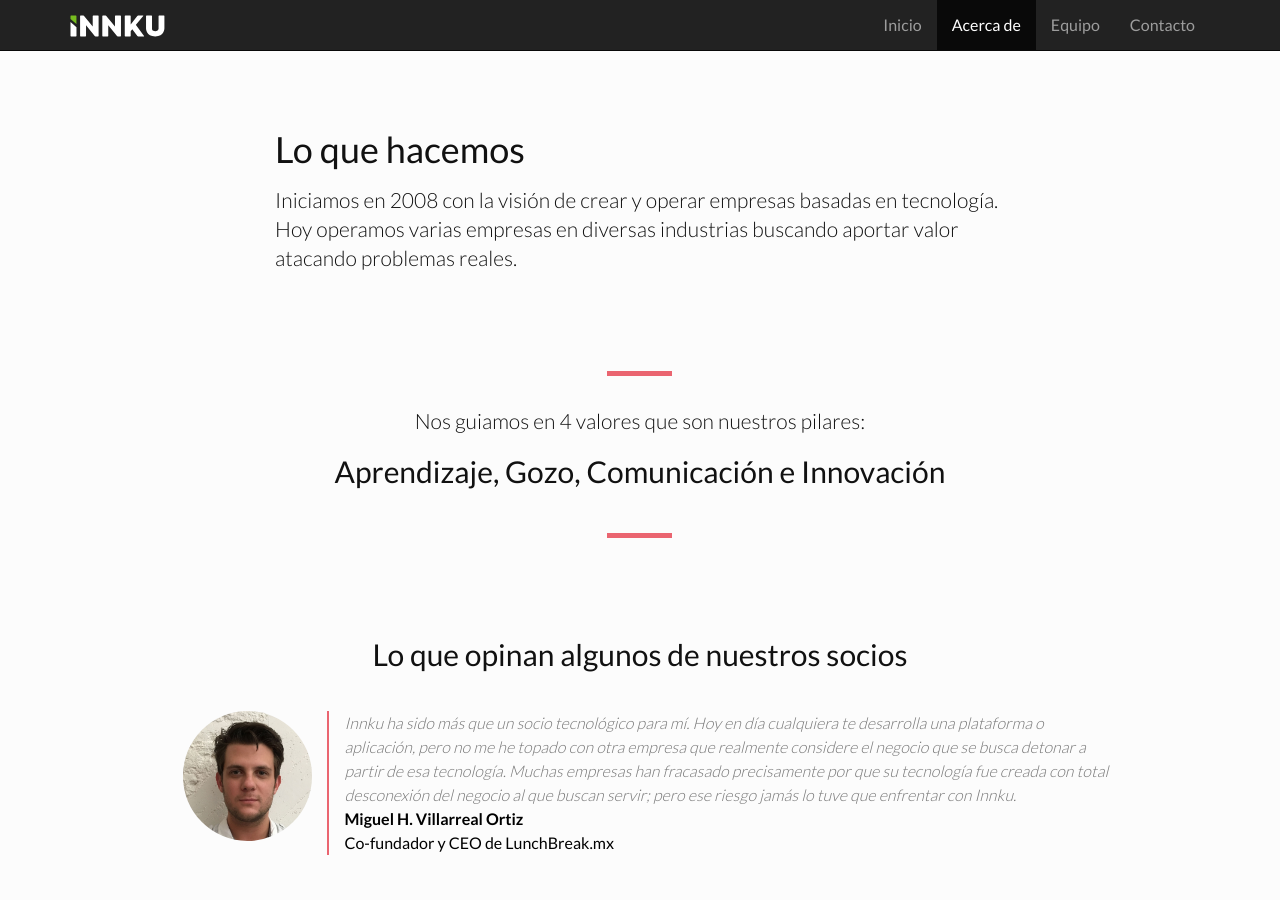
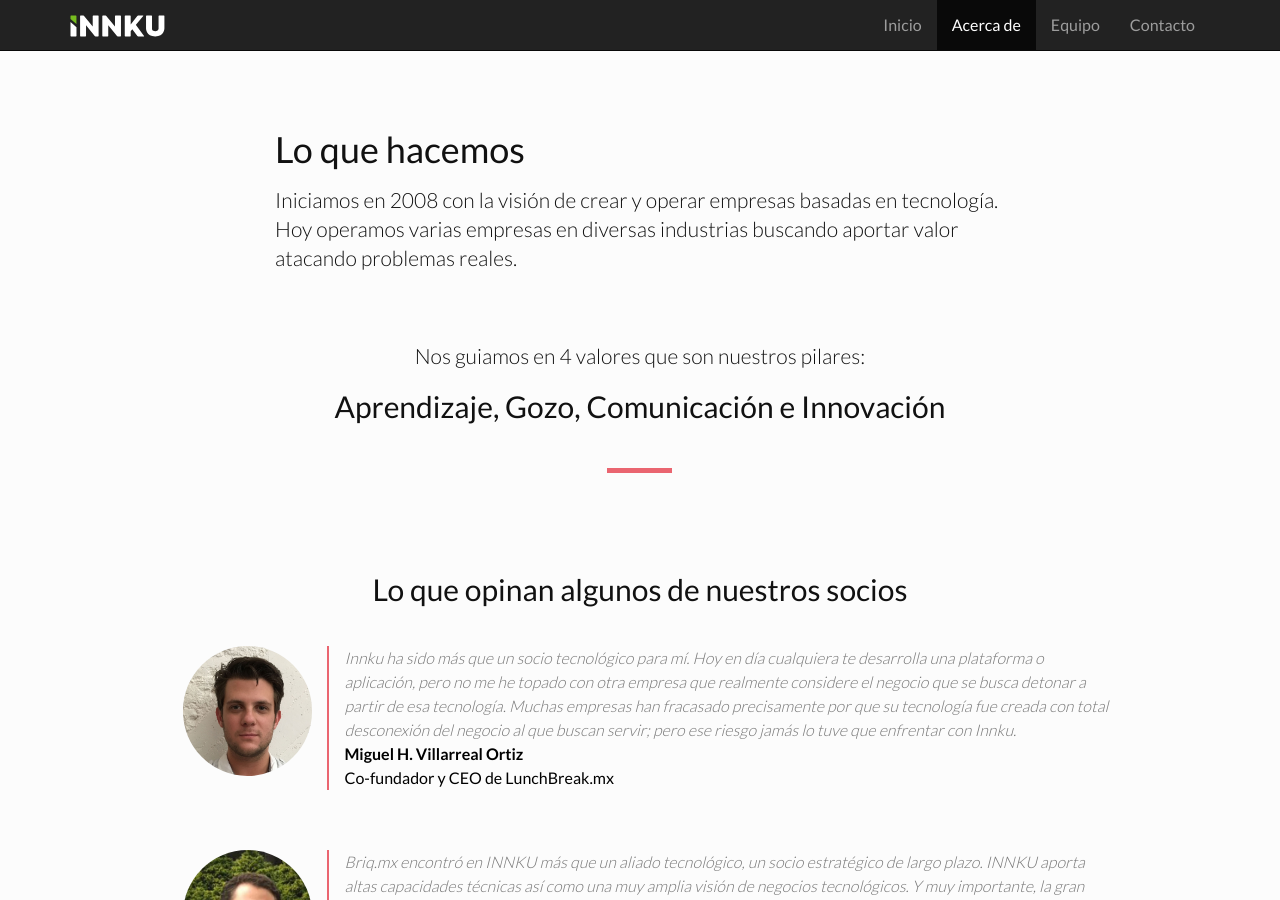
Before and after one commit to innku/innku-2018, a Jekyll site: the page built from acerca-de.html, in a window 1280 px wide and 900 px high. Built offline with Jekyll 4.4.1, drawn with Linux system fonts in a browser that asks for light colours; nearby versions of some CDN libraries.

Commit message:
testid simpler divider

```diff
--- a/acerca-de.html
+++ b/acerca-de.html
@@ -16,12 +16,13 @@
 </div>
 
 <section class="row innku-section-content">
-  <div class="col-lg-offset-5 col-lg-2 col-md-offset-5 col-md-2 col-sm-offset-5 col-sm-2 col-xs-offset-4 col-xs-4">
+  <!-- <div class="col-lg-offset-5 col-lg-2 col-md-offset-5 col-md-2 col-sm-offset-5 col-sm-2 col-xs-offset-4 col-xs-4">
     <div class="row">
       <div class="col-lg-offset-4 col-lg-4 col-md-offset-4 col-md-4 col-sm-offset-4 col-sm-4 col-xs-offset-4 col-xs-4 innku-content-divisor">
       </div>
     </div>
-  </div>
+  </div> -->
+  <div class="divider"></div>
   <div class="row">
     <div class="col-md-offset-2 col-md-8 ">
       <p class="text-center lead">Nos guiamos en 4 valores que son nuestros pilares:</p>
```
